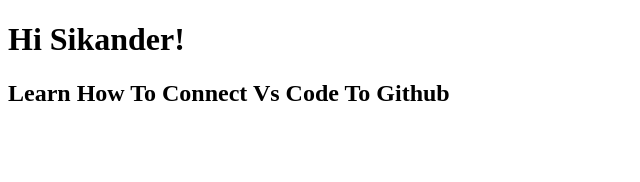
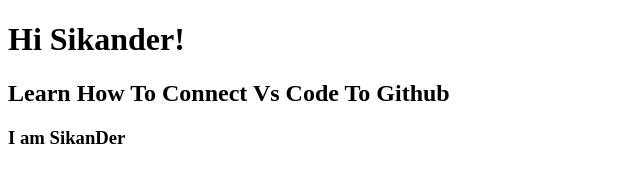
Before and after one commit to SikanDer-Soomro/Vagetable-web, a plain HTML site: page index.html in a window 1280 px wide. Shown: the whole page, without its empty margins (0-640 px from the left). Drawn offline with Linux system fonts and the light colour scheme.

Commit message:
Changing H3

```diff
--- a/index.html
+++ b/index.html
@@ -9,5 +9,6 @@
 <body>
     <h1> Hi Sikander! </h1>
     <h2>Learn How To Connect Vs Code To Github</h2>
+    <h3>I am SikanDer</h3>
 </body>
 </html>
```
